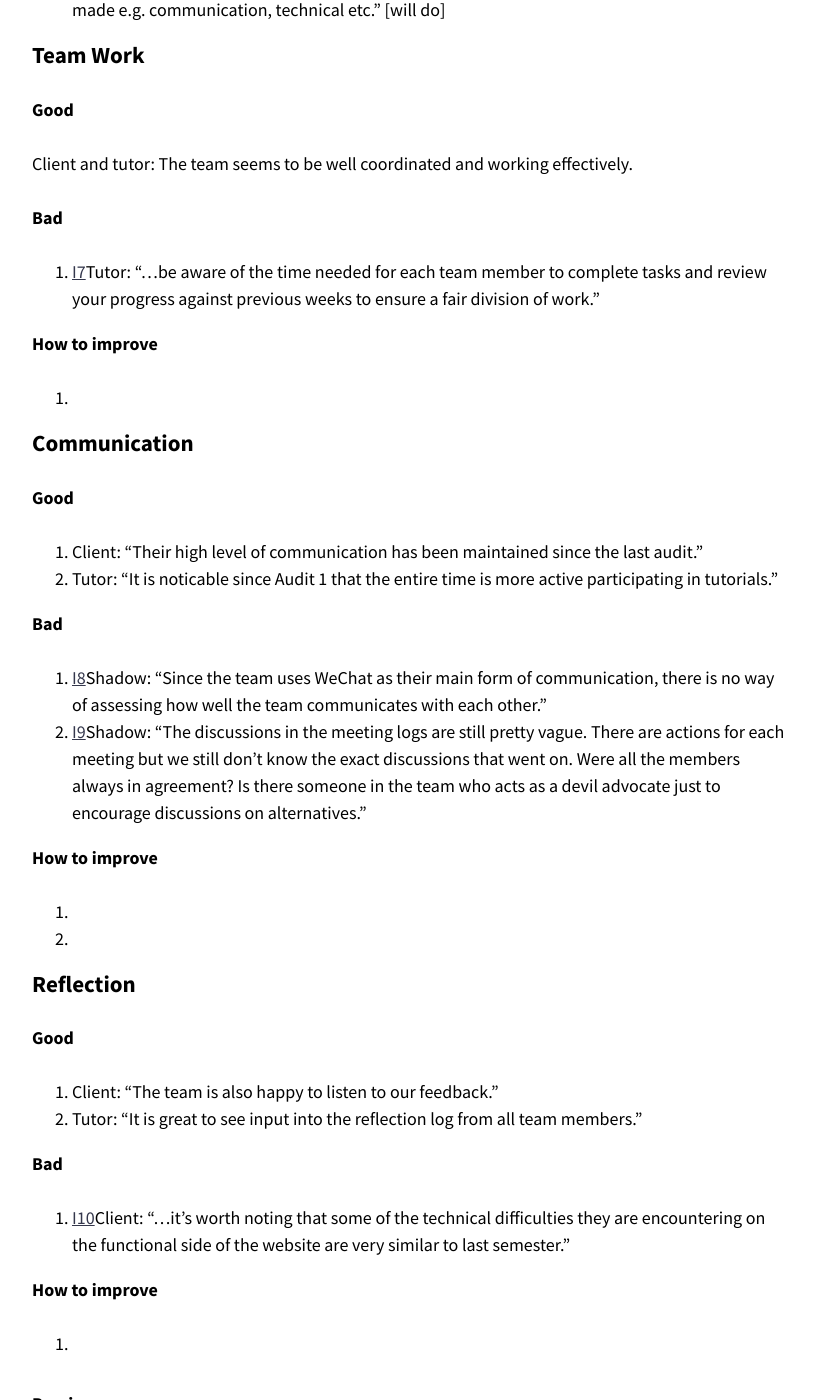
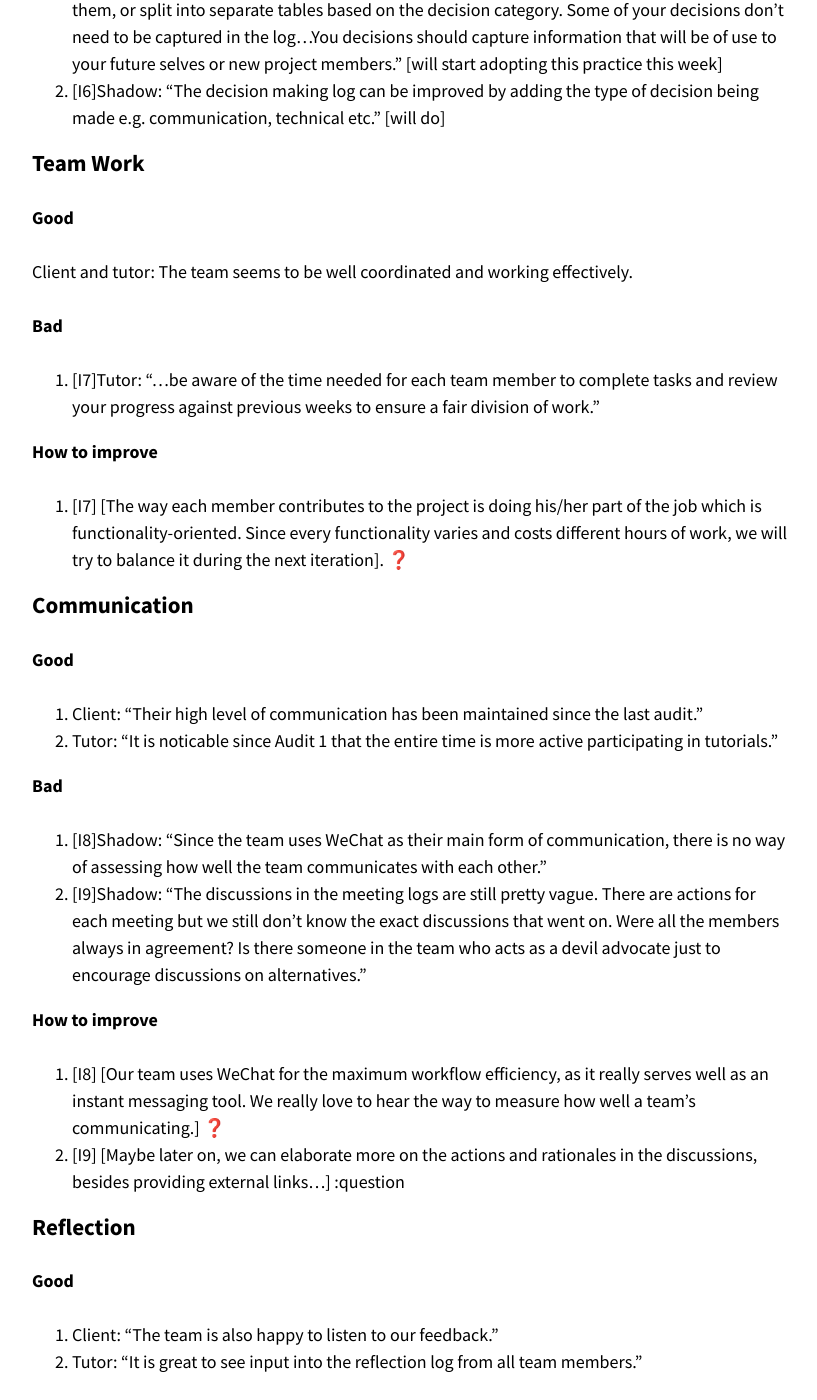
Before and after one commit to optofab/optofab.github.io, a Jekyll site: the page built from _retrospectives/2021-09-20-Retrospective-Audit-2-Semester2.md, in a window 1280 px wide and 1400 px high, scrolled down 2865 px. Shown: the whole window, without its empty margins (343-1160 px from the left). Built offline with Jekyll 4.4.1, drawn with Linux system fonts in a browser that asks for light colours; nearby versions of some CDN libraries; emoji names are drawn with the system emoji font; some of the changed text lies outside the part shown.

```diff
--- a/_retrospectives/2021-09-20-Retrospective-Audit-2-Semester2.md
+++ b/_retrospectives/2021-09-20-Retrospective-Audit-2-Semester2.md
@@ -47,10 +47,10 @@
 
 **How to improve**
 
-1. [I1]: Portal vs Database. Many database fragements depend on the exported files from out website portals, so we have to focus more and "over-invest" a little bit in the portal side. Now it's nearly finished on the portal side, we can pivot to the database from now on.
+1. [I1] Portal vs Database. Many database fragements depend on the exported files from out website portals, so we have to focus more and "over-invest" a little bit in the portal side. Now it's nearly finished on the portal side, we can pivot to the database from now on.
 2. [I2]Tutor: "Please try to ensure that the work is more evenly balanced or that the times recorded are a bit more accurate." [check]
 3. [I3]Tutor: "A review of the schema with a focus on cardinality and normalising the structure is recommended. Most likely, every table becomes a class/package in your backend code, these small tables will pollute your code." [the schema file has been updated and synced to the landing website]
-4. [I4]: [misunderstanding] As was described in the audit 2 presentation, the communication with the client is flexible. Usually, Wo communicates with the client about the requirements for both portal and database side, and the rest of the team engage in the process whenever they are needed (Wo calls them by phone or via wechat, and teammates respond fairly quickly if you are curious how it works behind the scene)
+4. [I4] [misunderstanding] As was described in the audit 2 presentation, the communication with the client is flexible. Usually, Wo communicates with the client about the requirements for both portal and database side, and the rest of the team engage in the process whenever they are needed (Wo calls them by phone or via wechat, and teammates respond fairly quickly if you are curious how it works behind the scene)
 
 ### Decision Making
 
@@ -80,7 +80,7 @@
 
 **How to improve**
 
-1. [I7]: [The way each member contributes to the project is doing his/her part of the job which is functionality-oriented. Since every functionality varies and costs different hours of work, we will try to balance it during the next iteration]. :question:
+1. [I7] [The way each member contributes to the project is doing his/her part of the job which is functionality-oriented. Since every functionality varies and costs different hours of work, we will try to balance it during the next iteration]. :question:
 
 ### Communication
 
@@ -96,8 +96,8 @@
 
 **How to improve**
 
-1. [I8]: [Our team uses WeChat for the maximum workflow efficiency, as it really serves well as an instant messaging tool. We really love to hear the way to measure how well a team's communicating.] :question:
-2. [I9]: [Maybe later on, we can elaborate more on the actions and rationales in the discussions, besides providing external links...] :question
+1. [I8] [Our team uses WeChat for the maximum workflow efficiency, as it really serves well as an instant messaging tool. We really love to hear the way to measure how well a team's communicating.] :question:
+2. [I9] [Maybe later on, we can elaborate more on the actions and rationales in the discussions, besides providing external links...] :question
 
 ### Reflection
 
@@ -112,4 +112,4 @@
 
 **How to improve**
 
-1. [I10]: [Updates: improved by implementing a lot of functionalites this semester, including the term break...]
+1. [I10] [Updates: improved by implementing a lot of functionalites this semester, including the term break...]
```
